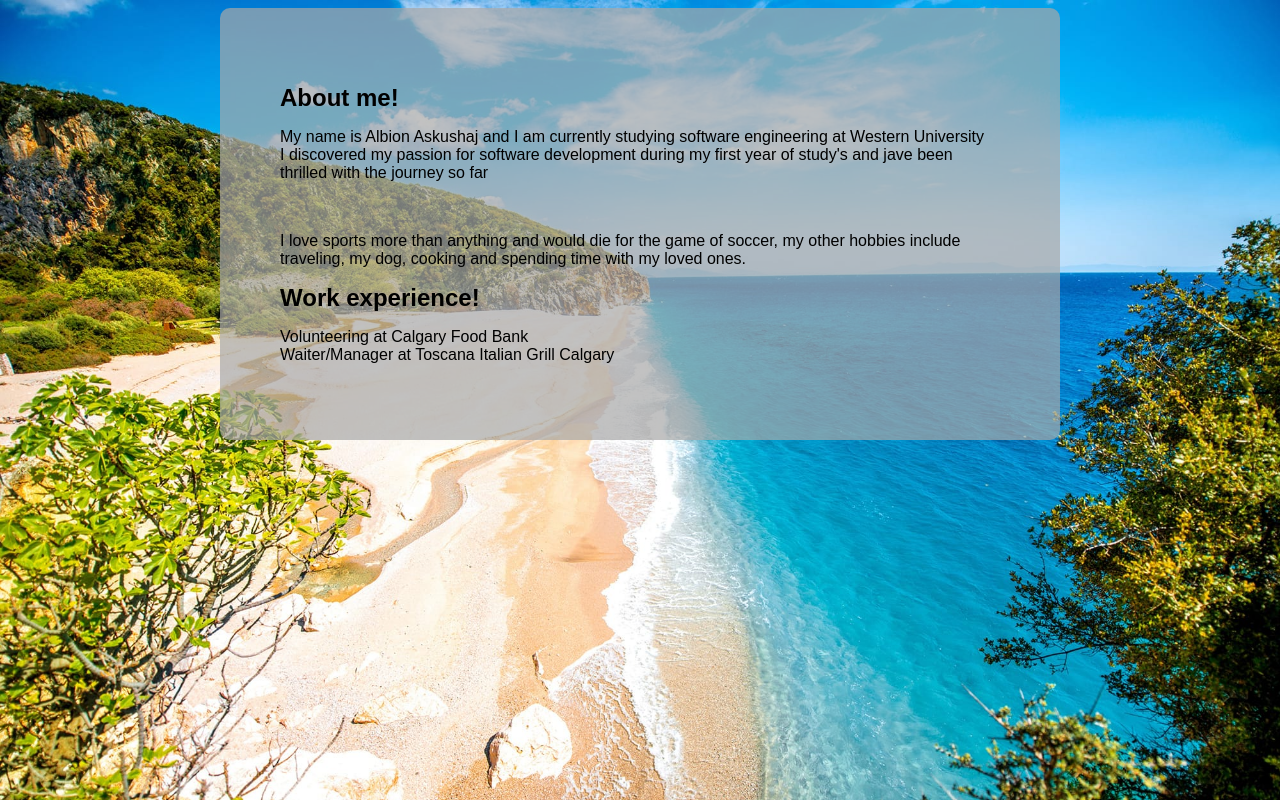
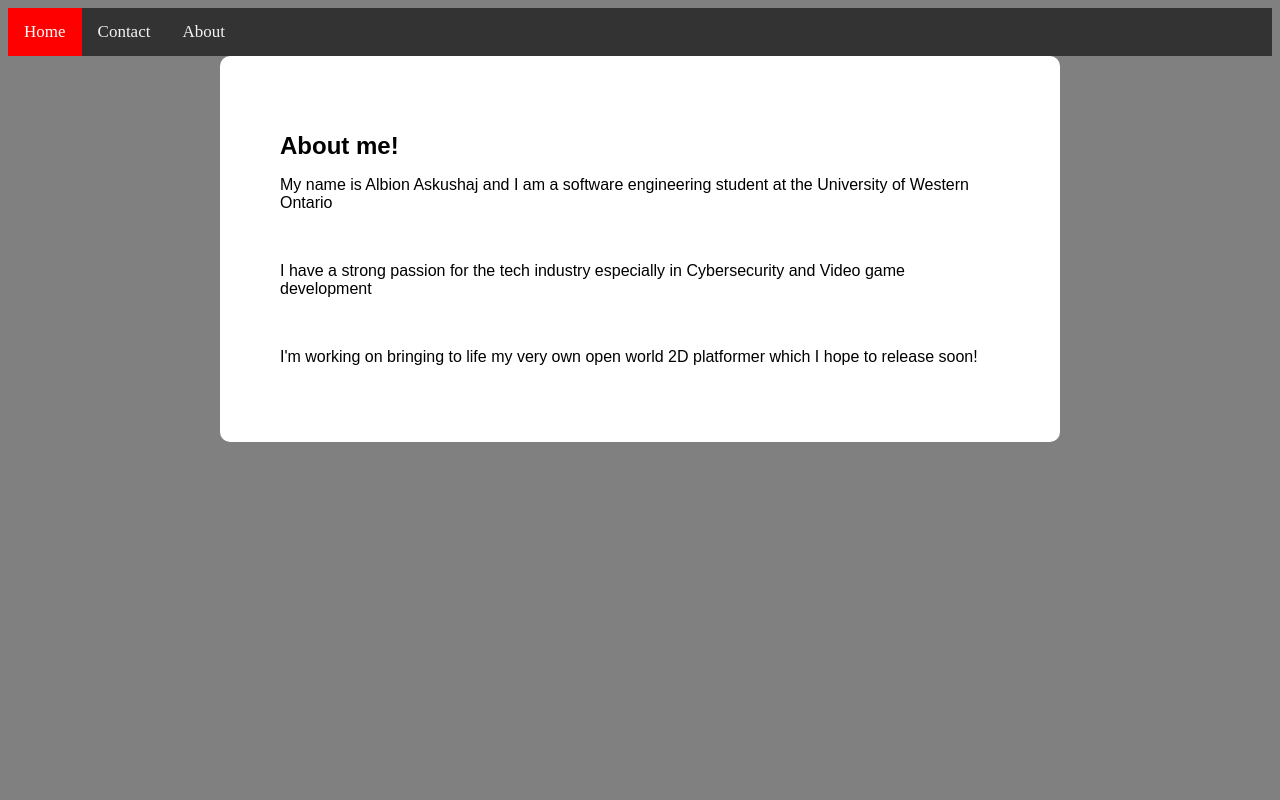
Before and after one commit to AlbionAskushaj/albion.github.io, a plain HTML site: page about.html in a window 1280 px wide. Drawn offline with Linux system fonts and the light colour scheme.

Commit message:
Update about.html

```diff
--- a/about.html
+++ b/about.html
@@ -2,12 +2,36 @@
 <head>
 
 <style>
+
+.topnav {
+  overflow: hidden;
+  background-color: #333;
+}
+
+.topnav a {
+  float: left;
+  color: #f2f2f2;
+  text-align: center;
+  padding: 14px 16px;
+  text-decoration: none;
+  font-size: 17px;
+}
+
+.topnav a:hover {
+  background-color: #ddd;
+  color: black;
+}
+
+.topnav a.active {
+  background-color: #FF0000;
+  color: white;
+}
+
 body{
-	background-image: url("vlore.jpg");
-	background-size: cover;
+	background-color: gray;
 }
  .card {
-            background-color: rgba(169, 169, 169, 0.7);
+            background-color: rgb(255, 255, 255);
             padding: 20px;
             border-radius: 10px;
             max-width: 800px;
@@ -21,15 +45,13 @@ body{
 
         h1 {
             font-size: 24px;
+        }
 
         p {
             font-size: 16px;
         }
 
 </style>
-
-
-
 
  <meta charset="UTF-8">
     <meta name="viewport" content="width=device-width, initial-scale=1.0">
@@ -38,15 +60,27 @@ body{
 
 
 <body>
+
+
+    <body>
+        <div class="topnav">
+            <a class="active" href="index.html">Home</a>
+            <a href="contact.html">Contact</a>
+            <a href="about.html">About</a>
+        </div>
+
+
+
+
 <div class="card">
 <div class="text">
 <h1> About me! </h1>
-		<p>My name is Albion Askushaj and I am currently studying software engineering at Western University <br>
-		I discovered my passion for software development during my first year of study's and jave been thrilled with the journey so far</p>
+        <p> My name is Albion Askushaj and I am a software engineering student at the University of Western Ontario</p>
 		<br>
-		<p>I love sports more than anything and would die for the game of soccer, my other hobbies include traveling, my dog, cooking and spending time with my loved ones.</p>
-<h1> Work experience! </h1>
-		<p>Volunteering at Calgary Food Bank  </br>Waiter/Manager at Toscana Italian Grill Calgary</p>
+		<p> I have a strong passion for the tech industry especially in Cybersecurity and Video game development</p>
+        <br>
+        <p> I'm working on bringing to life my very own open world 2D platformer which I hope to release soon! </p>
+
 </div>
 </div>
 
```
